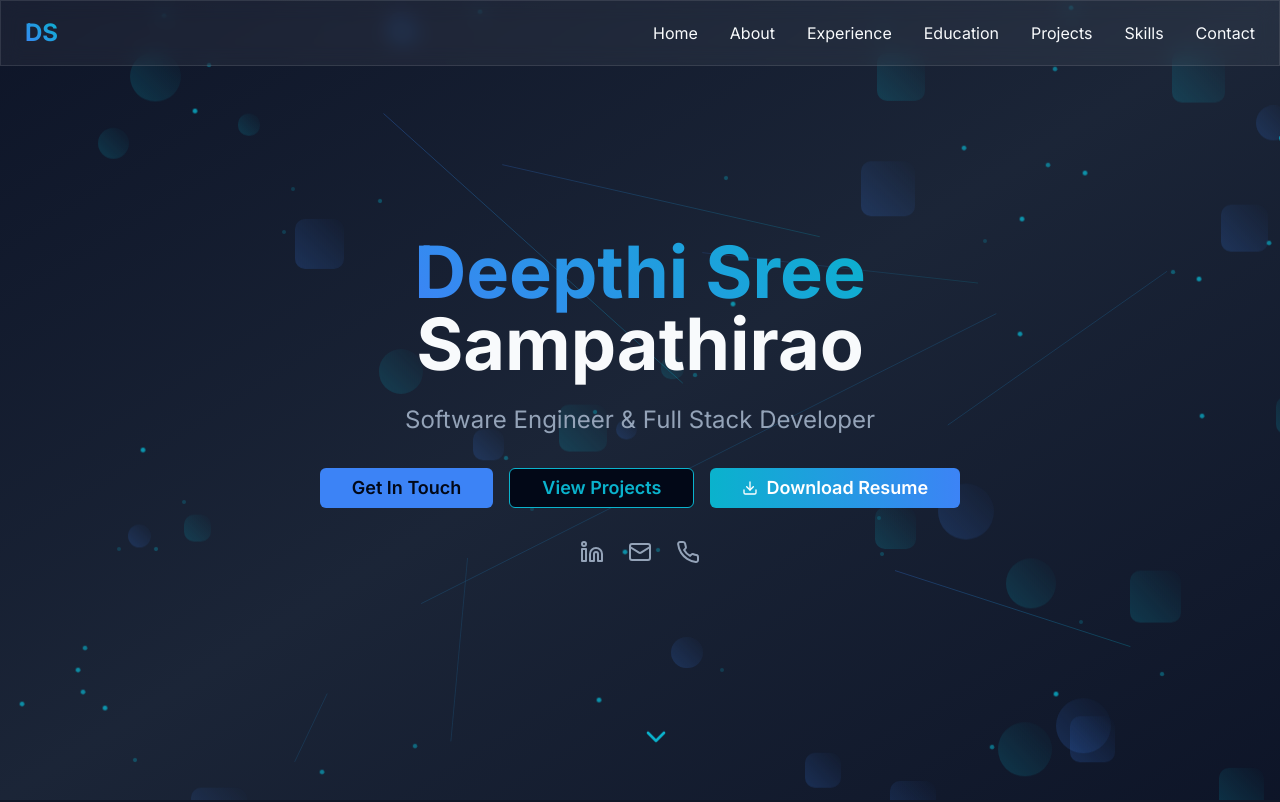
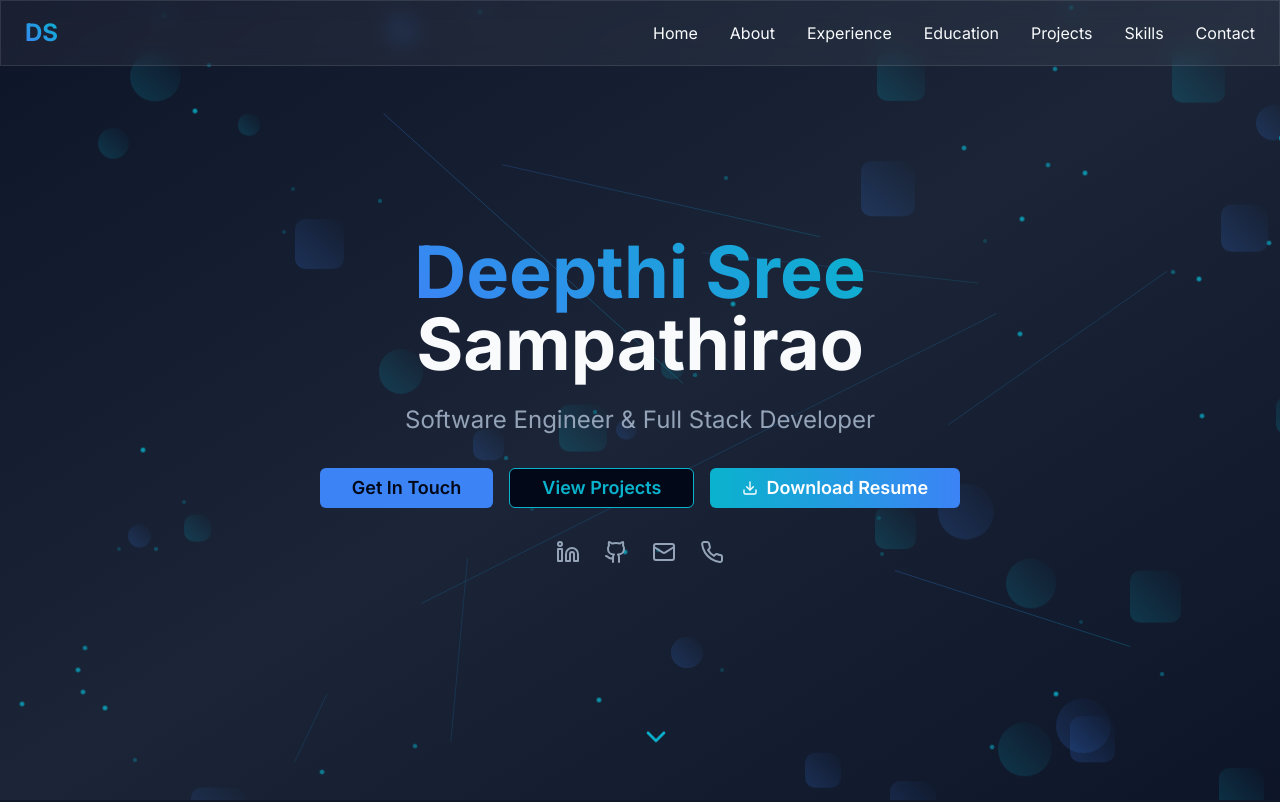
Before and after one commit to deepu-crypto/portfilio-deepthi-s, a React (Vite) app: page / in a window 1280 px wide. Shown: the top 802 px of the page. Built offline with nearby package versions, Linux system fonts and the light colour scheme.

Commit message:
added github link

```diff
--- a/src/components/hero-section.tsx
+++ b/src/components/hero-section.tsx
@@ -1,7 +1,14 @@
-import { useState, useEffect } from 'react';
-import { ChevronDown, Mail, Phone, Linkedin, Download } from 'lucide-react';
-import { Button } from '@/components/ui/button';
-import { contactInfo } from '@/lib/portfolio-data';
+import { useState, useEffect } from "react";
+import {
+  ChevronDown,
+  Mail,
+  Phone,
+  Linkedin,
+  Download,
+  Github,
+} from "lucide-react";
+import { Button } from "@/components/ui/button";
+import { contactInfo } from "@/lib/portfolio-data";
 
 export default function HeroSection() {
   const [isTypingComplete, setIsTypingComplete] = useState(false);
@@ -16,20 +23,23 @@ export default function HeroSection() {
   const scrollToSection = (sectionId: string) => {
     const element = document.querySelector(sectionId);
     if (element) {
-      element.scrollIntoView({ behavior: 'smooth' });
+      element.scrollIntoView({ behavior: "smooth" });
     }
   };
 
   const downloadResume = () => {
     // Create a link to the resume file
-    const link = document.createElement('a');
-    link.href = '/Deepthi_Sree_Sampathirao_Resume.pdf';
-    link.download = 'Deepthi_Sree_Sampathirao_Resume.pdf';
+    const link = document.createElement("a");
+    link.href = "/Deepthi_Sree_Sampathirao_Resume.pdf";
+    link.download = "Deepthi_Sree_Sampathirao_Resume.pdf";
     link.click();
   };
 
   return (
-    <section id="home" className="min-h-screen flex items-center justify-center relative z-10">
+    <section
+      id="home"
+      className="min-h-screen flex items-center justify-center relative z-10"
+    >
       <div className="container mx-auto px-6 text-center">
         <div className="animate-in fade-in slide-in-from-bottom-4 duration-1000">
           <h1 className="text-5xl md:text-7xl font-bold mb-6">
@@ -39,21 +49,25 @@ export default function HeroSection() {
           </h1>
 
           <div className="text-xl md:text-2xl mb-8 text-muted-foreground">
-            <span className={`inline-block ${!isTypingComplete ? 'typing-effect' : ''}`}>
+            <span
+              className={`inline-block ${
+                !isTypingComplete ? "typing-effect" : ""
+              }`}
+            >
               Software Engineer & Full Stack Developer
             </span>
           </div>
 
           <div className="flex flex-col sm:flex-row gap-4 justify-center mb-8">
             <Button
-              onClick={() => scrollToSection('#contact')}
+              onClick={() => scrollToSection("#contact")}
               className="bg-primary hover:bg-primary/90 text-primary-foreground px-8 py-3 text-lg font-semibold transform hover:scale-105 transition-all"
             >
               Get In Touch
             </Button>
             <Button
               variant="outline"
-              onClick={() => scrollToSection('#projects')}
+              onClick={() => scrollToSection("#projects")}
               className="border-accent text-accent hover:bg-accent hover:text-accent-foreground px-8 py-3 text-lg font-semibold transition-all"
             >
               View Projects
@@ -77,6 +91,15 @@ export default function HeroSection() {
               <Linkedin className="h-6 w-6" />
             </a>
             <a
+              href={contactInfo.github}
+              target="_blank"
+              rel="noopener noreferrer"
+              className="text-muted-foreground hover:text-accent transition-colors"
+            >
+              <Github className="h-6 w-6" />
+            </a>
+
+            <a
               href={`mailto:${contactInfo.email}`}
               className="text-muted-foreground hover:text-accent transition-colors"
             >
--- a/src/lib/portfolio-data.ts
+++ b/src/lib/portfolio-data.ts
@@ -36,6 +36,7 @@ export interface SkillCategory {
 }
 
 export interface ContactInfo {
+  github: string;
   email: string;
   phone: string;
   linkedin: string;
@@ -49,6 +50,7 @@ export interface Certification {
 }
 
 export const contactInfo: ContactInfo = {
+  github:"https://github.com/deepu-crypto",
   email: "deepthisree1012@gmail.com",
   phone: "704-352-3141",
   linkedin: "https://www.linkedin.com/in/deepthi-sree-sampathirao-b81440164"
@@ -86,7 +88,7 @@ export const education: Education[] = [
     field: "Computer Science",
     school: "University of North Carolina Charlotte",
     location: "Charlotte, NC",
-    period: "Aug 2024 – Dec 2026",
+    period: "Aug 2024 – Dec 2025",
     gpa: "4.0",
     description: "Currently pursuing advanced studies in Computer Science with focus on software engineering and system design."
   },
--- a/src/pages/home.tsx
+++ b/src/pages/home.tsx
@@ -1,12 +1,12 @@
-import ThreeBackground from '@/components/three-background';
-import Navigation from '@/components/navigation';
-import HeroSection from '@/components/hero-section';
-import AboutSection from '@/components/about-section';
-import ExperienceSection from '@/components/experience-section';
-import EducationSection from '@/components/education-section';
-import ProjectsSection from '@/components/projects-section';
-import SkillsSection from '@/components/skills-section';
-import ContactSection from '@/components/contact-section';
+import ThreeBackground from "@/components/three-background";
+import Navigation from "@/components/navigation";
+import HeroSection from "@/components/hero-section";
+import AboutSection from "@/components/about-section";
+import ExperienceSection from "@/components/experience-section";
+import EducationSection from "@/components/education-section";
+import ProjectsSection from "@/components/projects-section";
+import SkillsSection from "@/components/skills-section";
+import ContactSection from "@/components/contact-section";
 
 export default function Home() {
   return (
@@ -24,7 +24,9 @@ export default function Home() {
       {/* Footer */}
       <footer className="bg-slate-800/50 py-8 relative z-10">
         <div className="container mx-auto px-6 text-center">
-          <p className="text-muted-foreground">© 2024 Deepthi Sree Sampathirao. All rights reserved.</p>
+          <p className="text-muted-foreground">
+            © 2025 Deepthi Sree Sampathirao. All rights reserved.
+          </p>
         </div>
       </footer>
     </div>
```
